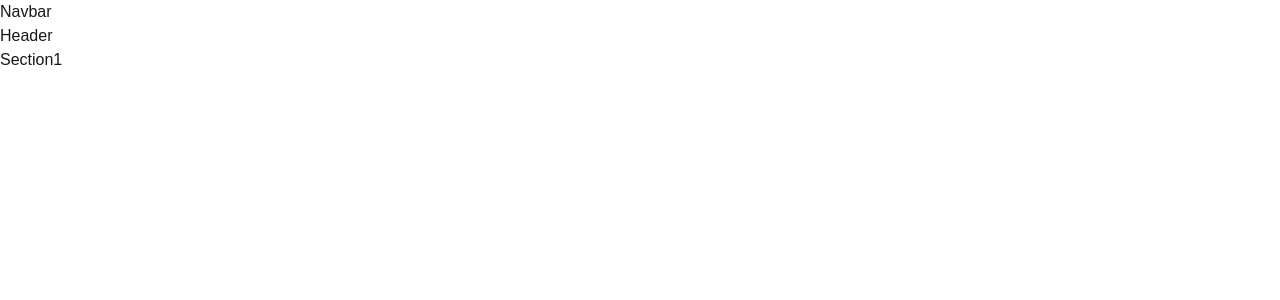
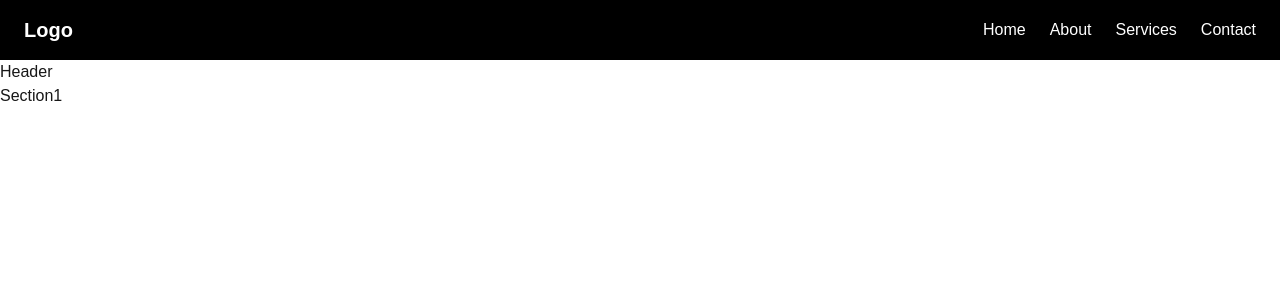
Before and after one commit to zaidrauf17/git-collabortor, a Next.js app: page / in a window 1280 px wide. Shown: the top 300 px of the page. Built offline with nearby package versions, Linux system fonts and the light colour scheme.

Commit message:
create navbar

```diff
--- a/app/components/Navbar.tsx
+++ b/app/components/Navbar.tsx
@@ -2,7 +2,22 @@ import React from 'react'
 
 const Navbar = () => {
   return (
-    <div>Navbar</div>
+      <nav className="bg-black text-white px-6 py-4 flex justify-between items-center">
+
+      {/* Logo */}
+      <h1 className="text-xl font-bold">
+        Logo
+      </h1>
+
+      {/* Links */}
+      <ul className="flex gap-6">
+        <li className="hover:text-gray-400 cursor-pointer">Home</li>
+        <li className="hover:text-gray-400 cursor-pointer">About</li>
+        <li className="hover:text-gray-400 cursor-pointer">Services</li>
+        <li className="hover:text-gray-400 cursor-pointer">Contact</li>
+      </ul>
+
+    </nav>
   )
 }
 
```
